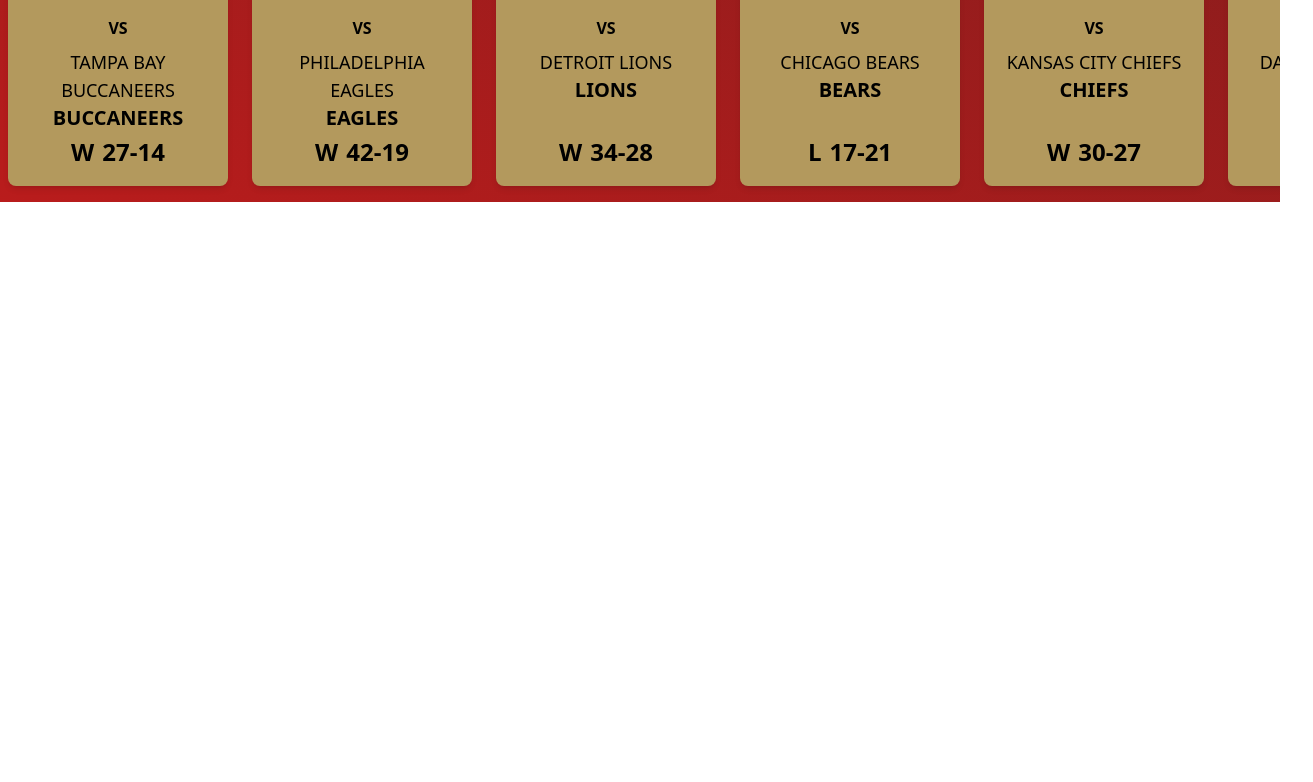
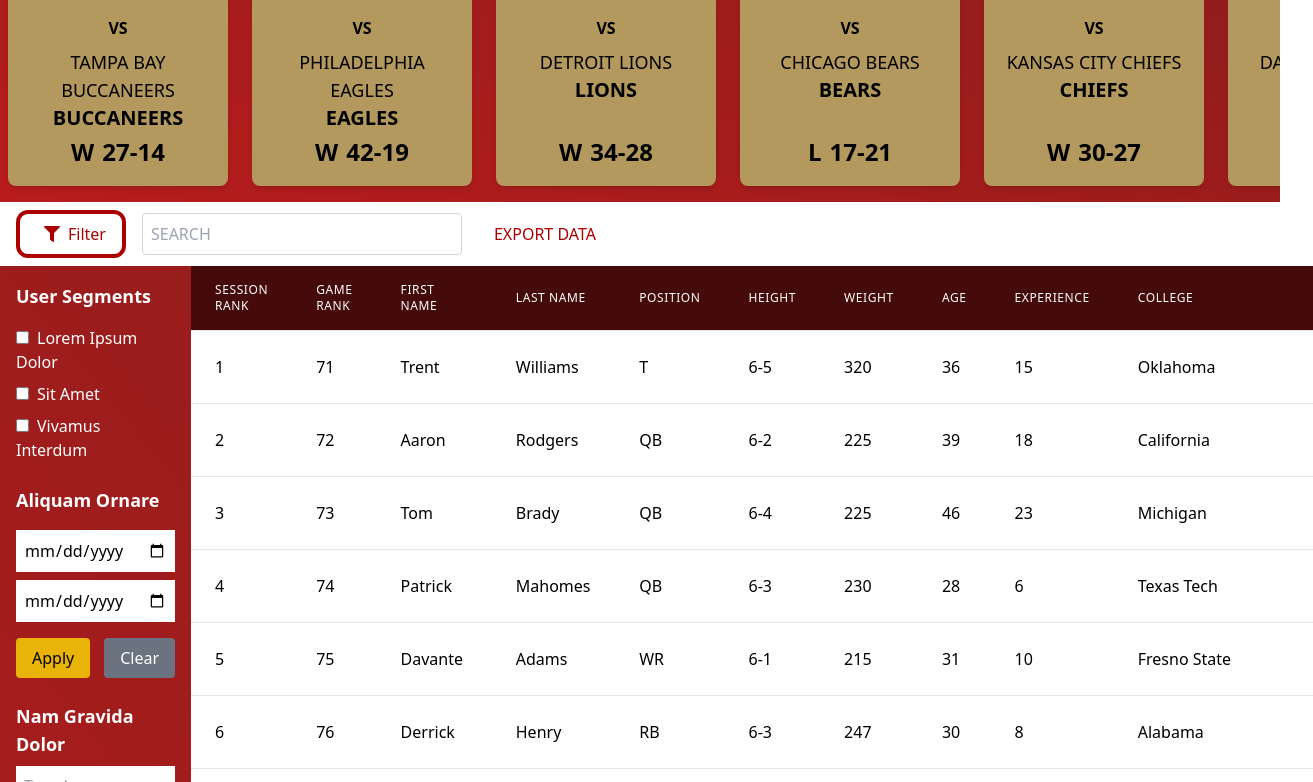
Before and after one commit to GausAlMunirTushar/game-score-leaderboard, a Next.js app: page / in a window 1280 px wide. Shown: the part 318-1100 px from the top of the page, 1313 px wide, since content can reach past the window. Before the commit the page ends 800 px from the top, so only its background shows below. Built offline with nearby package versions, Linux system fonts and the light colour scheme.

Commit message:
chore: Update package.json dependencies
- Added react-icons@5.3.0 and react-table@7.8.0 as dependencies
- Updated react and react-dom versions to ^18

```diff
--- a/package.json
+++ b/package.json
@@ -12,6 +12,8 @@
     "next": "14.2.14",
     "react": "^18",
     "react-dom": "^18",
+    "react-icons": "^5.3.0",
+    "react-table": "^7.8.0",
     "tailwind-scrollbar-hide": "^1.1.7"
   },
   "devDependencies": {
--- /dev/null
+++ b/src/app/data.js
@@ -0,0 +1,243 @@
+// app/data.js
+export const playerData = [
+	{
+		rank: 1,
+		gamerank: 71,
+		firstName: "Trent",
+		lastName: "Williams",
+		position: "T",
+		height: "6-5",
+		weight: 320,
+		age: 36,
+		experience: 15,
+		college: "Oklahoma",
+	},
+	{
+		rank: 2,
+		gamerank: 72,
+		firstName: "Aaron",
+		lastName: "Rodgers",
+		position: "QB",
+		height: "6-2",
+		weight: 225,
+		age: 39,
+		experience: 18,
+		college: "California",
+	},
+	{
+		rank: 3,
+		gamerank: 73,
+		firstName: "Tom",
+		lastName: "Brady",
+		position: "QB",
+		height: "6-4",
+		weight: 225,
+		age: 46,
+		experience: 23,
+		college: "Michigan",
+	},
+	{
+		rank: 4,
+		gamerank: 74,
+		firstName: "Patrick",
+		lastName: "Mahomes",
+		position: "QB",
+		height: "6-3",
+		weight: 230,
+		age: 28,
+		experience: 6,
+		college: "Texas Tech",
+	},
+	{
+		rank: 5,
+		gamerank: 75,
+		firstName: "Davante",
+		lastName: "Adams",
+		position: "WR",
+		height: "6-1",
+		weight: 215,
+		age: 31,
+		experience: 10,
+		college: "Fresno State",
+	},
+	{
+		rank: 6,
+		gamerank: 76,
+		firstName: "Derrick",
+		lastName: "Henry",
+		position: "RB",
+		height: "6-3",
+		weight: 247,
+		age: 30,
+		experience: 8,
+		college: "Alabama",
+	},
+	{
+		rank: 7,
+		gamerank: 77,
+		firstName: "Cooper",
+		lastName: "Kupp",
+		position: "WR",
+		height: "6-2",
+		weight: 208,
+		age: 30,
+		experience: 7,
+		college: "Eastern Washington",
+	},
+	{
+		rank: 8,
+		gamerank: 78,
+		firstName: "Jalen",
+		lastName: "Ramsey",
+		position: "CB",
+		height: "6-1",
+		weight: 208,
+		age: 29,
+		experience: 8,
+		college: "Florida State",
+	},
+	{
+		rank: 9,
+		gamerank: 79,
+		firstName: "Travis",
+		lastName: "Kelce",
+		position: "TE",
+		height: "6-5",
+		weight: 260,
+		age: 34,
+		experience: 11,
+		college: "Cincinnati",
+	},
+	{
+		rank: 10,
+		gamerank: 80,
+		firstName: "Nick",
+		lastName: "Bosa",
+		position: "DE",
+		height: "6-4",
+		weight: 266,
+		age: 26,
+		experience: 5,
+		college: "Ohio State",
+	},
+	{
+		rank: 11,
+		gamerank: 81,
+		firstName: "Josh",
+		lastName: "Allen",
+		position: "QB",
+		height: "6-5",
+		weight: 237,
+		age: 28,
+		experience: 6,
+		college: "Wyoming",
+	},
+	{
+		rank: 12,
+		gamerank: 82,
+		firstName: "Christian",
+		lastName: "McCaffrey",
+		position: "RB",
+		height: "5-11",
+		weight: 205,
+		age: 28,
+		experience: 7,
+		college: "Stanford",
+	},
+	{
+		rank: 13,
+		gamerank: 83,
+		firstName: "George",
+		lastName: "Kittle",
+		position: "TE",
+		height: "6-4",
+		weight: 250,
+		age: 30,
+		experience: 7,
+		college: "Iowa",
+	},
+	{
+		rank: 14,
+		gamerank: 84,
+		firstName: "Aaron",
+		lastName: "Donald",
+		position: "DT",
+		height: "6-1",
+		weight: 280,
+		age: 33,
+		experience: 10,
+		college: "Pittsburgh",
+	},
+	{
+		rank: 15,
+		gamerank: 85,
+		firstName: "Myles",
+		lastName: "Garrett",
+		position: "DE",
+		height: "6-4",
+		weight: 272,
+		age: 28,
+		experience: 7,
+		college: "Texas A&M",
+	},
+	{
+		rank: 16,
+		gamerank: 86,
+		firstName: "Stefon",
+		lastName: "Diggs",
+		position: "WR",
+		height: "6-0",
+		weight: 191,
+		age: 30,
+		experience: 9,
+		college: "Maryland",
+	},
+	{
+		rank: 17,
+		gamerank: 87,
+		firstName: "Micah",
+		lastName: "Parsons",
+		position: "LB",
+		height: "6-3",
+		weight: 245,
+		age: 25,
+		experience: 3,
+		college: "Penn State",
+	},
+	{
+		rank: 18,
+		gamerank: 88,
+		firstName: "Tyreek",
+		lastName: "Hill",
+		position: "WR",
+		height: "5-10",
+		weight: 185,
+		age: 30,
+		experience: 8,
+		college: "West Alabama",
+	},
+	{
+		rank: 19,
+		gamerank: 89,
+		firstName: "Justin",
+		lastName: "Jefferson",
+		position: "WR",
+		height: "6-1",
+		weight: 202,
+		age: 25,
+		experience: 4,
+		college: "LSU",
+	},
+	{
+		rank: 20,
+		gamerank: 90,
+		firstName: "T.J.",
+		lastName: "Watt",
+		position: "OLB",
+		height: "6-4",
+		weight: 252,
+		age: 30,
+		experience: 7,
+		college: "Wisconsin",
+	},
+];
--- a/src/app/page.js
+++ b/src/app/page.js
@@ -1,19 +1,22 @@
-'use client'
-import Filter from "@/components/Filter";
-import GameScoreboard from "@/components/GameScoreboard";
-import Leaderboard from "@/components/Leaderboard";
-import { useState } from "react";
+import DataManipulation from "@/components/DataManipulation";
+import DataTable from "../components/DataTable";
+import Sidebar from "../components/Sidebar"; // Import the Sidebar component
+import { playerData } from "./data";
 
-export default function HomePage() {
-	const [filters, setFilters] = useState({});
+export default function Home() {
+	return (
+		<div className="bg-gradient-to-tr from-red-700 to-red-900 min-h-screen bg-gray-100">
+			<DataManipulation/>
+			<div className="flex">
+				{/* Sidebar */}
+				<Sidebar />
 
-	const handleFilterChange = (newFilters) => {
-		setFilters(newFilters);
-	};
-
-	return (
-		<div className="container mx-auto p-8">
-
+				{/* Main Content - Data Table */}
+				<main className="w-full">
+					{/* Data Table */}
+					<DataTable data={playerData} />
+				</main>
+			</div>
 		</div>
 	);
 }
--- /dev/null
+++ b/src/components/DataManipulation.jsx
@@ -0,0 +1,30 @@
+import { FaFilter } from "react-icons/fa";
+
+const DataManipulation = () => {
+	return (
+		<div className="flex bg-white  items-center px-4 py-2">
+			{/* Filter Button */}
+			<button className="flex items-center border-4 border-primary text-primary px-4 py-2 rounded-xl ">
+				<i className="fa fa-filter mr-2"></i>
+				<FaFilter className="mr-2" />
+				Filter
+			</button>
+
+			{/* Search Bar */}
+			<div className=" mx-4 w-80">
+				<input
+					type="text"
+					placeholder="Search"
+					className="w-full p-2 border border-gray-300 rounded focus:outline-none focus:ring-2 focus:ring-primary placeholder:uppercase"
+				/>
+			</div>
+
+			{/* Export Data Button */}
+			<button className=" px-4 py-2 rounded text-primary uppercase ">
+				Export Data
+			</button>
+		</div>
+	);
+};
+
+export default DataManipulation;
--- /dev/null
+++ b/src/components/DataTable.jsx
@@ -0,0 +1,138 @@
+"use client";
+import React, { useState, useMemo } from "react";
+import { useTable, useSortBy, useGlobalFilter } from "react-table";
+
+const DataTable = ({ data }) => {
+	const [filterInput, setFilterInput] = useState("");
+
+	// Define table columns
+	const columns = useMemo(
+		() => [
+			{
+				Header: "Session Rank",
+				accessor: "rank",
+			},
+			{
+				Header: "Game Rank", // This header will display the game rank
+				accessor: "gamerank", // Make sure this accessor matches the property in your data
+			},
+			{
+				Header: "First Name",
+				accessor: "firstName",
+			},
+			{
+				Header: "Last Name",
+				accessor: "lastName",
+			},
+			{
+				Header: "Position",
+				accessor: "position",
+			},
+			{
+				Header: "Height",
+				accessor: "height",
+			},
+			{
+				Header: "Weight",
+				accessor: "weight",
+			},
+			{
+				Header: "Age",
+				accessor: "age",
+			},
+			{
+				Header: "Experience",
+				accessor: "experience",
+			},
+			{
+				Header: "College",
+				accessor: "college",
+			},
+		],
+		[]
+	);
+
+	// Use react-table hooks for handling sorting, filtering, etc.
+	const tableInstance = useTable(
+		{ columns, data },
+		useGlobalFilter,
+		useSortBy
+	);
+
+	const {
+		getTableProps,
+		getTableBodyProps,
+		headerGroups,
+		rows,
+		prepareRow,
+		setGlobalFilter,
+	} = tableInstance;
+
+	// Search filter handler
+	const handleFilterChange = (e) => {
+		const value = e.target.value || "";
+		setGlobalFilter(value);
+		setFilterInput(value);
+	};
+
+	return (
+		<div className="">
+			{/* <input
+        value={filterInput}
+        onChange={handleFilterChange}
+        placeholder="Search..."
+        className="mb-4 p-2 border border-gray-300 rounded"
+      /> */}
+			<table
+				{...getTableProps()}
+				className="min-w-full divide-y divide-gray-200 table-auto"
+			>
+				<thead className="bg-red-950 mb-2">
+					{headerGroups.map((headerGroup) => (
+						<tr {...headerGroup.getHeaderGroupProps()}>
+							{headerGroup.headers.map((column) => (
+								<th
+									{...column.getHeaderProps(
+										column.getSortByToggleProps()
+									)}
+									className="px-6 py-4 text-white text-left text-xs font-medium uppercase tracking-wider"
+								>
+									{column.render("Header")}
+									<span style={{ color: "#3490dc" }}>
+										{column.isSorted
+											? column.isSortedDesc
+												? " 🔽"
+												: " 🔼"
+											: ""}
+									</span>
+								</th>
+							))}
+						</tr>
+					))}
+				</thead>
+				<tbody
+					{...getTableBodyProps()}
+					className="bg-white divide-y divide-gray-200"
+				>
+					{rows.map((row) => {
+						prepareRow(row);
+						return (
+							<tr {...row.getRowProps()}>
+								{row.cells.map((cell) => (
+									<td
+										{...cell.getCellProps()}
+										className="px-6 py-6 whitespace-nowrap"
+									>
+										{cell.render("Cell")}
+									</td>
+								))}
+							</tr>
+						);
+					})}
+				</tbody>
+			</table>
+		</div>
+	);
+};
+
+export default DataTable;
--- a/src/components/PlayerCard.jsx
+++ /dev/null
@@ -1,11 +0,0 @@
-export default function PlayerCard({ player }) {
-	return (
-	  <div className="p-4 border rounded shadow-md bg-white w-full">
-		<h2 className="text-xl font-bold mb-2">{player.firstName} {player.lastName}</h2>
-		<p>{player.pos} | {player.ht} | {player.wt} lbs</p>
-		<p>Age: {player.age}</p>
-		<p>Experience: {player.exp} years</p>
-		<p>College: {player.college}</p>
-	  </div>
-	);
-  }
--- a/src/components/Sidebar.jsx
+++ b/src/components/Sidebar.jsx
@@ -1,22 +1,63 @@
-export default function Sidebar() {
+
+
+import React from "react";
+
+const Sidebar = () => {
 	return (
-		<aside className="w-64 bg-gray-800 text-white p-6">
-			<div>
-				<h3 className="text-lg font-bold">User Segments</h3>
-				<ul className="mt-4 space-y-2">
-					<li>
-						<input type="checkbox" /> Lorem Ipsum
-					</li>
-					<li>
-						<input type="checkbox" /> Sit Amet
-					</li>
-				</ul>
+		<aside className="w-1/4  p-4 text-white">
+			{/* Filter Section */}
+			<div className="mb-6">
+				<h2 className="text-lg font-bold">User Segments</h2>
+				<div className="mt-4 space-y-2">
+					<div>
+						<input type="checkbox" id="segment1" />
+						<label htmlFor="segment1" className="ml-2">
+							Lorem Ipsum Dolor
+						</label>
+					</div>
+					<div>
+						<input type="checkbox" id="segment2" />
+						<label htmlFor="segment2" className="ml-2">
+							Sit Amet
+						</label>
+					</div>
+					<div>
+						<input type="checkbox" id="segment3" />
+						<label htmlFor="segment3" className="ml-2">
+							Vivamus Interdum
+						</label>
+					</div>
+				</div>
 			</div>
 
-			<div className="mt-6">
-				<h3 className="text-lg font-bold">Filter by Date</h3>
-				<input type="date" className="w-full bg-gray-700 p-2 rounded" />
+			{/* Date Range Filter */}
+			<div className="mb-6">
+				<h2 className="text-lg font-bold">Aliquam Ornare</h2>
+				<div className="mt-4">
+					<input type="date" className="w-full p-2 mb-2 text-black" />
+					<input type="date" className="w-full p-2 text-black" />
+					<div className="flex justify-between mt-4">
+						<button className="bg-yellow-500 px-4 py-2 rounded text-black">
+							Apply
+						</button>
+						<button className="bg-gray-500 px-4 py-2 rounded text-white">
+							Clear
+						</button>
+					</div>
+				</div>
+			</div>
+
+			{/* Input Filter */}
+			<div className="mb-6">
+				<h2 className="text-lg font-bold">Nam Gravida Dolor</h2>
+				<input
+					type="text"
+					className="w-full p-2 mt-2 text-black"
+					placeholder="Type here"
+				/>
 			</div>
 		</aside>
 	);
-}
+};
+
+export default Sidebar;
```
Also changed, not shown: 1 other file (tests, documents, lock files or other folders).
